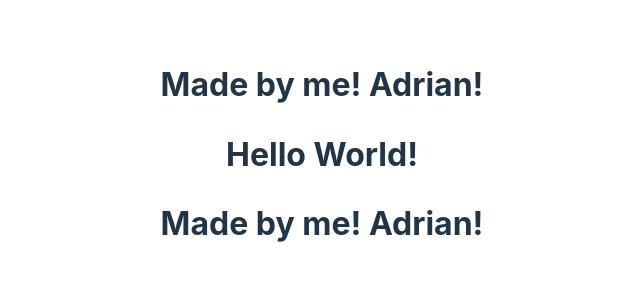
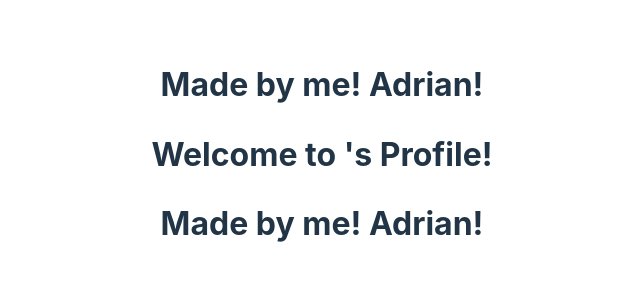
Before and after one commit to frausto98/culinaryConnections-React, a React (Vite) app in the folder client/: page /users/1 in a window 1280 px wide. Shown: the top 300 px of the page, without its empty margins (318-958 px from the left). Built offline with nearby package versions, Linux system fonts and the light colour scheme; no server answers.

Commit message:
got data to load for user on Profile jsx

```diff
--- a/client/src/pages/Profile.jsx
+++ b/client/src/pages/Profile.jsx
@@ -1,8 +1,23 @@
+import { Link, useParams } from "react-router-dom";
+import { useQuery } from "@apollo/client";
+import { SINGLE_USER } from "../utils/queries";
+
 const Profile = () => {
+
+    const {username} = useParams();
+    const { loading, data } = useQuery(SINGLE_USER, {
+        variables: {username: username},
+    })
+
+    const userProf = data?.user || {}
+
+    if (loading) {
+        return <>Loading...</>
+    }
 
     return (
         <>
-        <h1> Hello World! </h1>
+        <h1> Welcome to {userProf.username}'s Profile! </h1>
         </>
     )
 }
```
